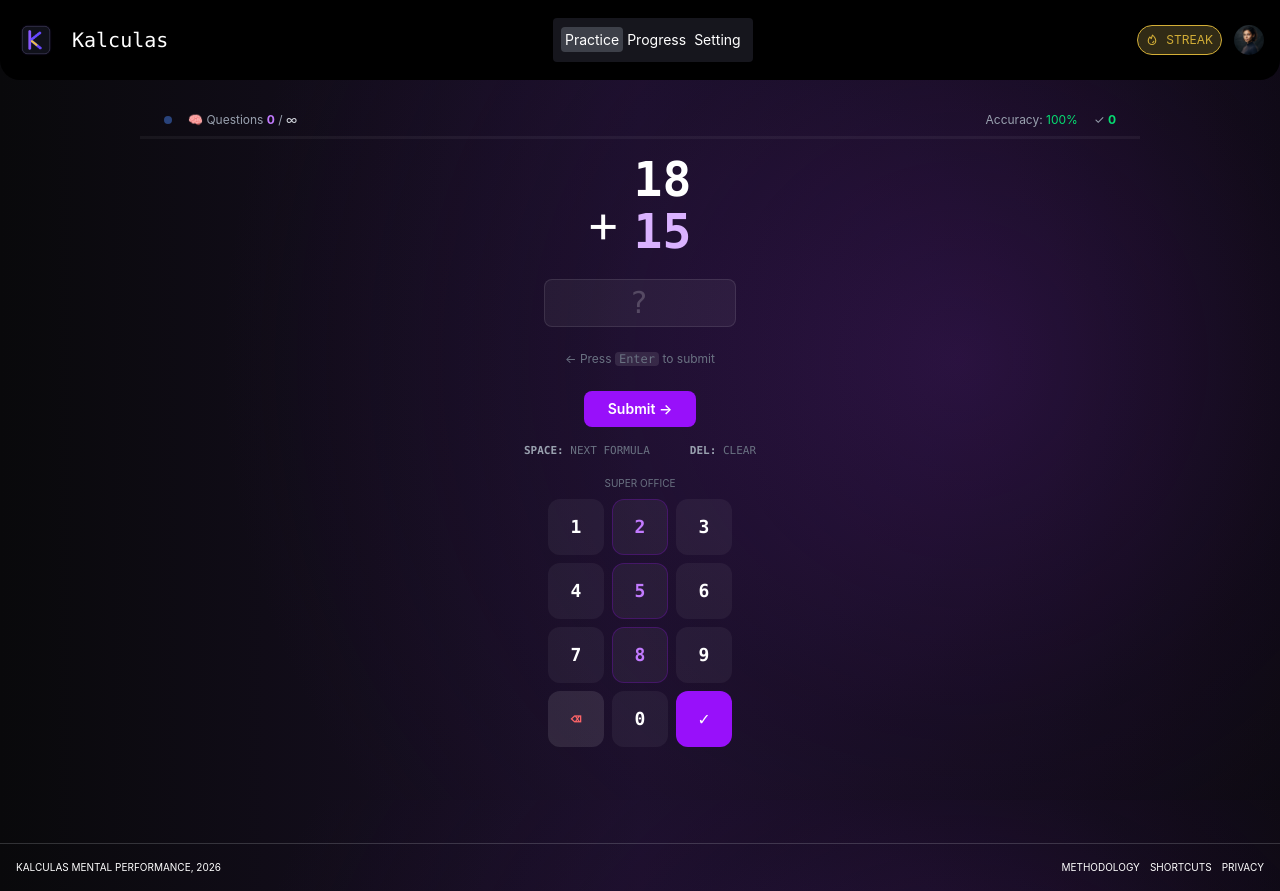
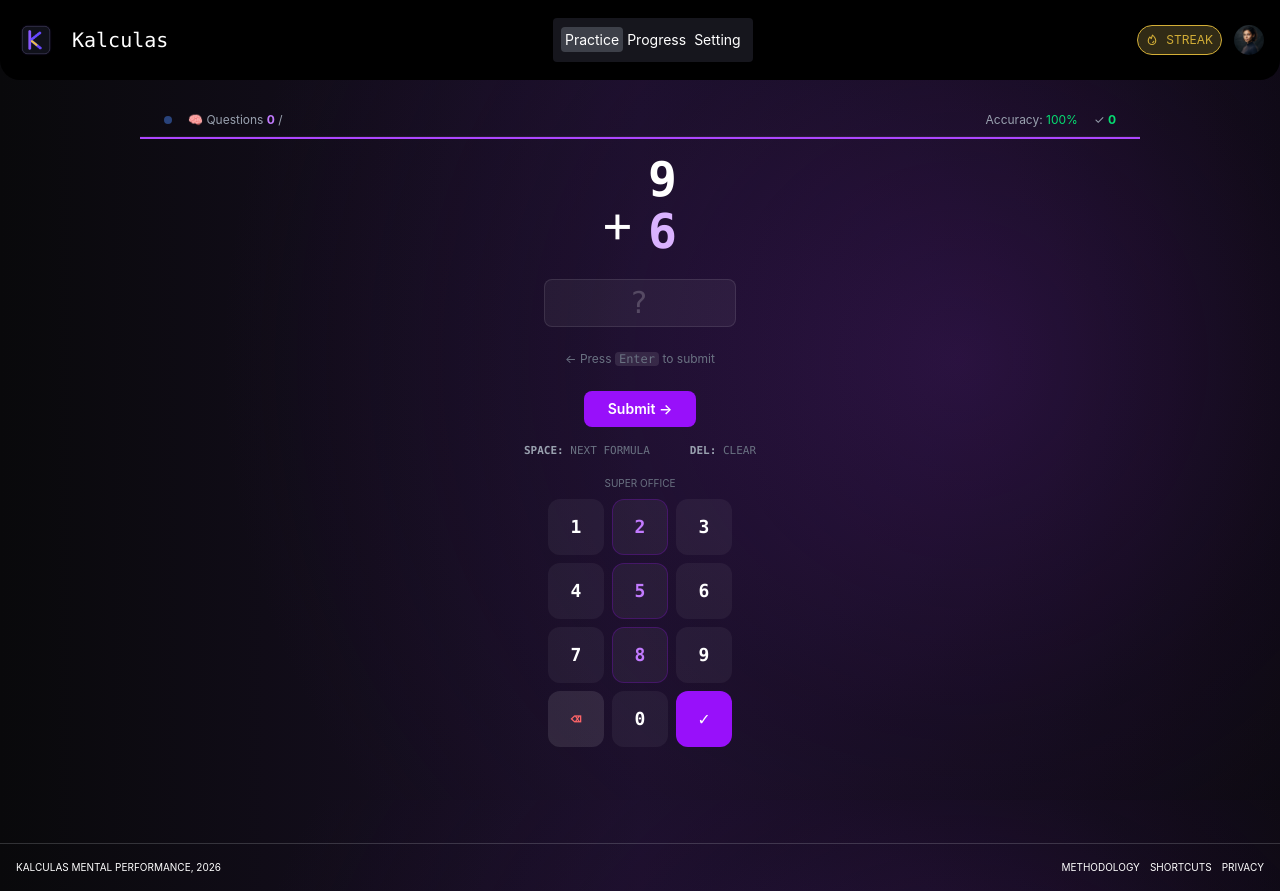
Before and after one commit to hds05/Kalculas-web, a React (Vite) app: page /questions in a window 1280 px wide. Built offline with nearby package versions, Linux system fonts and the light colour scheme.

Commit message:
feat: enhance question generation logic with difficulty levels and operations

```diff
--- a/src/components/GenerateQuestions.tsx
+++ b/src/components/GenerateQuestions.tsx
@@ -1,4 +1,5 @@
 import { useState, useEffect, useCallback } from "react";
+import { useLocation, useNavigate } from "react-router-dom";
 
 const keys = [
   ["1", "2", "3"],
@@ -7,18 +8,89 @@ const keys = [
   ["⌫", "0", "✓"],
 ];
 
-function generateQuestion() {
-  const a = Math.floor(Math.random() * 9) + 10;
-  const b = Math.floor(Math.random() * 9) + 10;
-  return { a, b, operator: "+", answer: a + b };
+function generateQuestion(operation: string, numDifficulty: string) {
+  let min;
+  let max;
+  switch (numDifficulty) {
+    case "level-1":
+      min = 1;
+      max = 9;
+      break;
+    case "level-2":
+      min = 10;
+      max = 99;
+      break;
+    case "level-3":
+      min = 100;
+      max = 999;
+      break;
+    case "level-4":
+      min = 1000;
+      max = 9999;
+      break;
+    default:
+      min = 1;
+      max = 9;
+  }
+  const a = Math.floor(Math.random() * (max - min + 1)) + min;
+  const b = Math.floor(Math.random() * (max - min + 1)) + min;
+
+  switch (operation) {
+    case "addition":
+      return {
+        a,
+        b,
+        operator: "+",
+        answer: a + b,
+      };
+    case "subtraction":
+      return {
+        a,
+        b,
+        operator: "-",
+        answer: a - b,
+      };
+    case "multiplication":
+      return {
+        a,
+        b,
+        operator: "x",
+        answer: a * b,
+      };
+    case "division":
+      return {
+        a,
+        b,
+        operator: "÷",
+        answer: a / b,
+      };
+    default:
+      return {
+        a,
+        b,
+        operator: "+",
+        answer: a + b,
+      };
+  }
 }
 
 export default function PracticeScreen() {
-  const [question, setQuestion] = useState(generateQuestion());
+  const location = useLocation();
+  const navigate = useNavigate();
+  const { operation, numDifficulty, numQuestion } = location.state || {};
+
+  console.log("Operation:", operation);
+  console.log("Difficulty:", numDifficulty);
+  console.log("Questions:", numQuestion);
+
+  const [question, setQuestion] = useState(
+    generateQuestion(operation, numDifficulty),
+  );
   const [input, setInput] = useState("");
   const [previous, setPrevious] = useState<null | {
     a: number;
     b: number;
+    operator: string;
     answer: number;
     userAnswer: string;
   }>(null);
@@ -31,23 +103,48 @@ export default function PracticeScreen() {
         setInput((v) => v.slice(0, -1));
       } else if (key === "✓" || key === "Enter") {
         if (!input) return;
-        setPrevious({ ...question, userAnswer: input });
-        setTotal((t) => t + 1);
-        if (parseInt(input) === question.answer) setCorrect((c) => c + 1);
+
+        setPrevious({
+          ...question,
+          userAnswer: input,
+        });
+
+        const nextTotal = total + 1;
+        const isAnswerCorrect = parseInt(input) === question.answer;
+
+        setTotal(nextTotal);
+
+        if (isAnswerCorrect) {
+          setCorrect((c) => c + 1);
+        }
+
         setInput("");
-        setQuestion(generateQuestion());
+
+        if (nextTotal < numQuestion) {
+          setQuestion(generateQuestion(operation, numDifficulty));
+        } else {
+          navigate("/", {
+            state: {
+              correct: isAnswerCorrect ? correct + 1 : correct,
+              total: nextTotal,
+              numQuestion,
+              operation,
+              numDifficulty,
+            },
+          });
+        }
       } else if (/^\d$/.test(key) && input.length < 7) {
         setInput((v) => v + key);
       } else if (key === " ") {
         // skip
         setPrevious({ ...question, userAnswer: "—" });
         setInput("");
-        setQuestion(generateQuestion());
+        setQuestion(generateQuestion(operation, numDifficulty));
       } else if (key === "Delete") {
         setInput("");
       }
     },
-    [input, question],
+    [input, question, operation, numDifficulty],
   );
 
   useEffect(() => {
@@ -78,14 +175,14 @@ export default function PracticeScreen() {
             <span>
               🧠 Questions{" "}
               <span className="text-purple-400 font-bold">{total}</span> /{" "}
-              <span className="text-gray-300">∞</span>
+              <span className="text-gray-300">{numQuestion}</span>
             </span>
           </div>
           {previous && (
             <span className="text-center text-xs">
               Previous:{" "}
               <span className="text-gray-300">
-                {previous.a} + {previous.b} ={" "}
+                {previous.a} {previous.operator} {previous.b} ={" "}
               </span>
               <span className="text-purple-300 font-semibold">
                 {previous.answer.toLocaleString()}
@@ -116,7 +213,7 @@ export default function PracticeScreen() {
         <div className="h-[2px] bg-white/5">
           <div
             className="h-full bg-purple-500 transition-all duration-500"
-            style={{ width: `${Math.min((total / 20) * 100, 100)}%` }}
+            style={{ width: `${Math.min((total / numQuestion) * 100, 100)}%` }}
           />
         </div>
 
```
